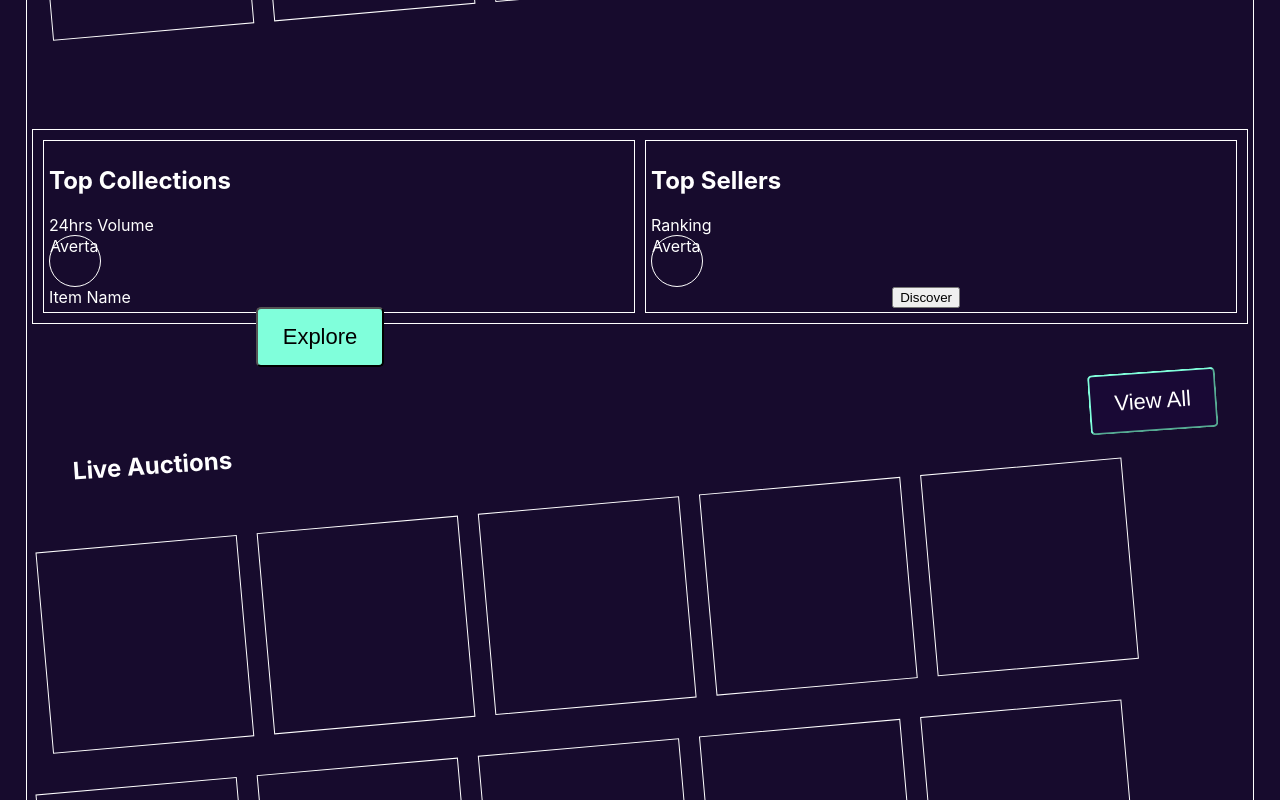
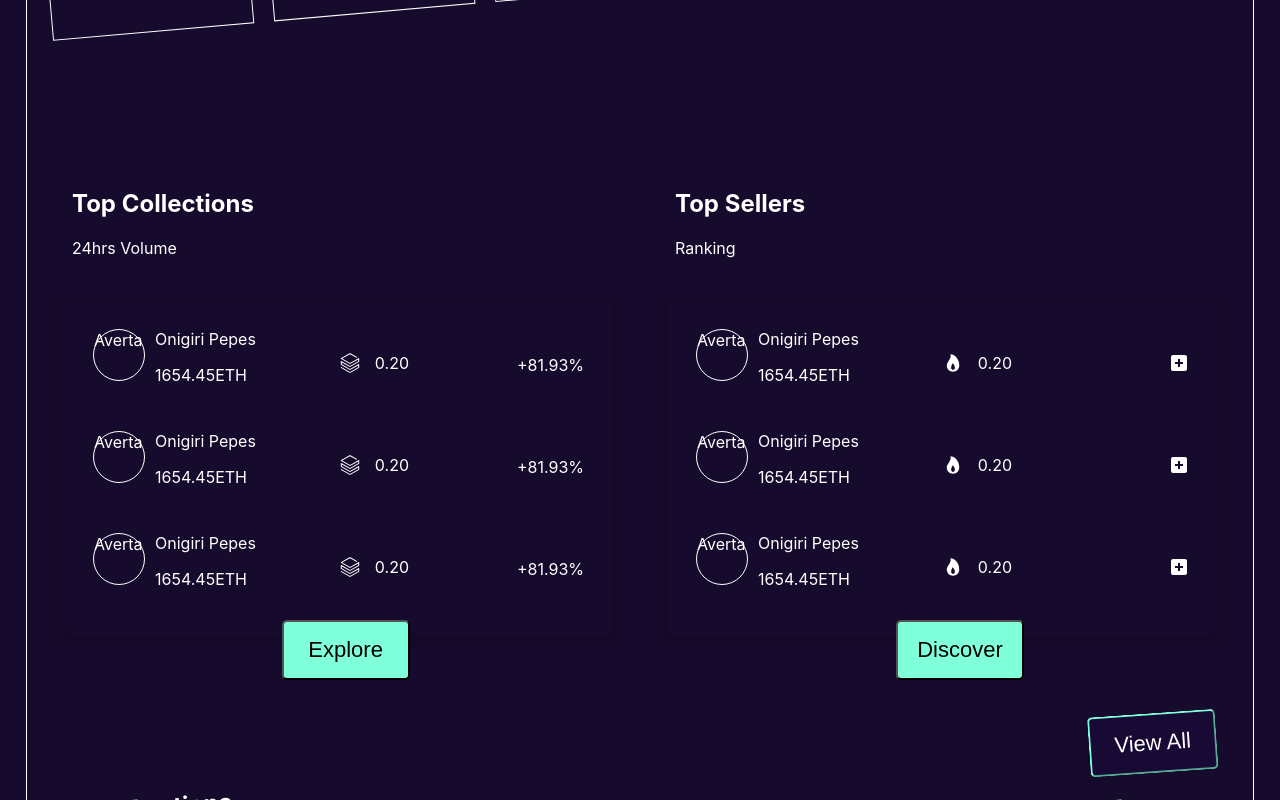
Before and after one commit to victoryohanna/McGeorgeTestProject, a React (Create React App) app: page / in a window 1280 px wide. Shown: the part 1380-2180 px from the top of the page. Built offline with nearby package versions, Linux system fonts and the light colour scheme.

Commit message:
modified collections component

```diff
--- a/src/components/Collections.jsx
+++ b/src/components/Collections.jsx
@@ -1,30 +1,141 @@
 import "../styles/components/collections.css";
+import { SiDatabricks, SiAddthis } from "react-icons/si";
+import { IoFlameSharp } from "react-icons/io5";
 
 const Collections = () => {
   return (
     <div className="collection-container">
       <div className="top-collections">
-        <div>
+        <div className="collection-text">
           <h1>Top Collections</h1>
+          <span>24hrs Volume</span>
         </div>
-        <span>24hrs Volume</span>
         <div className="collections">
-          <div className="averta">Averta</div>
-          <soan>Item Name</soan>
+          <div className="collction-items">
+            <div className="averta-item1">
+              <div className="averta">Averta</div>
+              <div>
+                <span>Onigiri Pepes</span>
+                <p>1654.45ETH</p>
+              </div>
+            </div>
+            <div className="averta-item2">
+              <div className="databricks">
+                <SiDatabricks />
+              </div>
+              <span>0.20</span>
+            </div>
+            <div className="averta-item3">
+              <span>+81.93%</span>
+            </div>
+          </div>
+          <div className="collction-items">
+            <div className="averta-item1">
+              <div className="averta">Averta</div>
+              <div>
+                <span>Onigiri Pepes</span>
+                <p>1654.45ETH</p>
+              </div>
+            </div>
+            <div className="averta-item2">
+              <div className="databricks">
+                <SiDatabricks />
+              </div>
+              <span>0.20</span>
+            </div>
+            <div className="averta-item3">
+              <span>+81.93%</span>
+            </div>
+          </div>
+          <div className="collction-items">
+            <div className="averta-item1">
+              <div className="averta">Averta</div>
+              <div>
+                <span>Onigiri Pepes</span>
+                <p>1654.45ETH</p>
+              </div>
+            </div>
+            <div className="averta-item2">
+              <div className="databricks">
+                <SiDatabricks />
+              </div>
+              <span>0.20</span>
+            </div>
+            <div className="averta-item3">
+              <span>+81.93%</span>
+            </div>
+          </div>
+          <button className="btn-explor">Explore</button>
         </div>
-
-        <button className="btn-explore">Explore</button>
       </div>
       <div className="top-sellers">
-        <div>
+        <div className="seller-text">
           <h1>Top Sellers</h1>
+          <span>Ranking</span>
         </div>
-        <span>Ranking</span>
         <div className="sellers">
-          <div className="averta">Averta</div>
+          <div className="collction-items">
+            <div className="averta-item1">
+              <div className="averta">Averta</div>
+              <div>
+                <span>Onigiri Pepes</span>
+                <p>1654.45ETH</p>
+              </div>
+            </div>
+            <div className="averta-item2">
+              <div className="databricks">
+                <IoFlameSharp />
+              </div>
+              <span>0.20</span>
+            </div>
+            <div className="averta-item3">
+              <span>
+                <SiAddthis />
+              </span>
+            </div>
+          </div>
+          <div className="collction-items">
+            <div className="averta-item1">
+              <div className="averta">Averta</div>
+              <div>
+                <span>Onigiri Pepes</span>
+                <p>1654.45ETH</p>
+              </div>
+            </div>
+            <div className="averta-item2">
+              <div className="databricks">
+                <IoFlameSharp />
+              </div>
+              <span>0.20</span>
+            </div>
+            <div className="averta-item3">
+              <span>
+                <SiAddthis />
+              </span>
+            </div>
+          </div>
+          <div className="collction-items">
+            <div className="averta-item1">
+              <div className="averta">Averta</div>
+              <div>
+                <span>Onigiri Pepes</span>
+                <p>1654.45ETH</p>
+              </div>
+            </div>
+            <div className="averta-item2">
+              <div className="databricks">
+                <IoFlameSharp />
+              </div>
+              <span>0.20</span>
+            </div>
+            <div className="averta-item3">
+              <span>
+                <SiAddthis />
+              </span>
+            </div>
+          </div>
+          <button className="btn-discover">Discover</button>
         </div>
-
-        <button className="btn-discover">Discover</button>
       </div>
     </div>
   );
--- a/src/styles/components/collections.css
+++ b/src/styles/components/collections.css
@@ -1,37 +1,103 @@
-.collection-container{
+.collection-container {
   display: flex;
   color: #ffffff;
   padding: 5px;
   margin-top: 130px;
-    border: 1px solid white;
+  /* border: 1px solid white; */
 }
 
-.top-collections,.top-sellers{
-
+.top-collections,
+.top-sellers {
   width: 50%;
   margin: 5px;
   padding: 5px;
-    border: 1px solid white;
+  /* border: 1px solid white; */
 }
 
-/* .top-sellers{
-    width: 50%;
-    border: 1px solid white;
-} */
-
-.btn-explore{
-    position: absolute;
-    left: 20%;
+.collections,
+.sellers {
+  margin: 15px;
+  padding: 15px;
+  border-radius: 10px;
+  box-shadow: 0px 5px 4px 5px #0000001a;
+  border: 1px solid rgba(0, 0, 0, 0.1);
 }
 
-.btn-discover{
-    position: absolute;
-    right: 25%;
+.sellers:hover {
+  border-color: rgb(3, 179, 179);
 }
 
-.averta{
+.collections:hover {
+  border-color: rgb(13, 215, 230);
+}
+
+.collction-items {
+  display: flex;
+  align-items: center;
+}
+
+.averta-item1,
+.averta-item2,
+.averta-item3 {
+  margin: 15px;
+  display: flex;
+  /* border: 1px solid white; */
+}
+
+.averta-item1 {
+  width: 40%;
+  /* justify-content: center; */
+}
+
+.averta-item2 {
+  width: 25%;
+  justify-content: center;
+}
+
+.averta-item3 {
+  width: 25%;
+  justify-content: end;
+}
+
+.averta {
   border: 1px solid white;
   border-radius: 50%;
   width: 50px;
   height: 50px;
+  margin-right: 10px;
 }
+
+.databricks {
+  font-size: 20px;
+  margin-right: 15px;
+}
+
+.btn-explor {
+  position: absolute;
+  left: 22%;
+  width: 8rem;
+  height: 60px;
+  font-weight: 500;
+  font-size: 22px;
+  border-radius: 5px;
+  background: #80ffdb;
+  cursor: pointer;
+}
+
+.btn-discover {
+  position: absolute;
+  right: 20%;
+  width: 8rem;
+  height: 60px;
+  font-weight: 500;
+  font-size: 22px;
+  border-radius: 5px;
+  background: #80ffdb;
+  cursor: pointer;
+}
+
+.collection-text,
+.seller-text {
+  padding: 25px;
+  /* border: 1px solid white; */
+}
```
Lines whose indentation alone changed are shown as unchanged.
